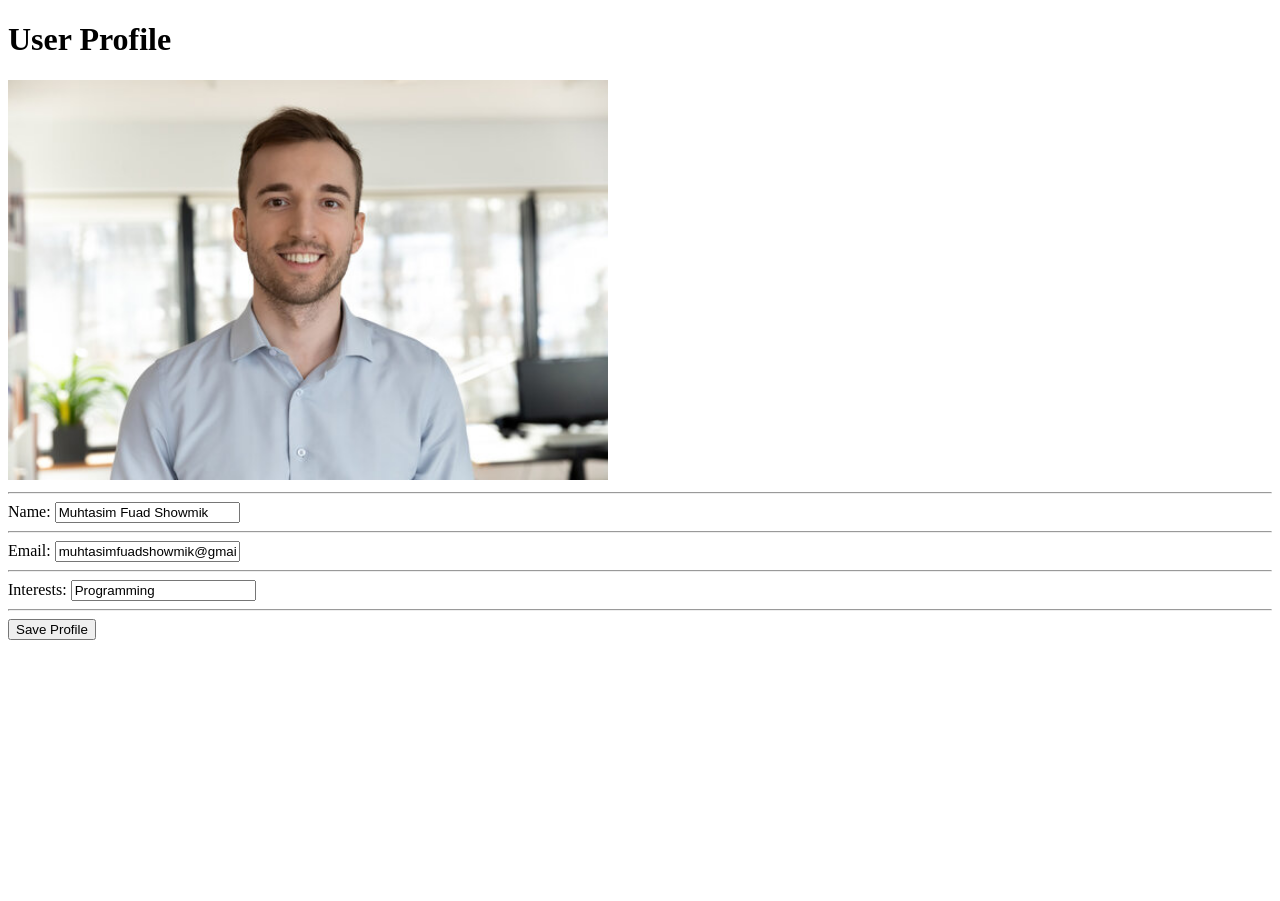
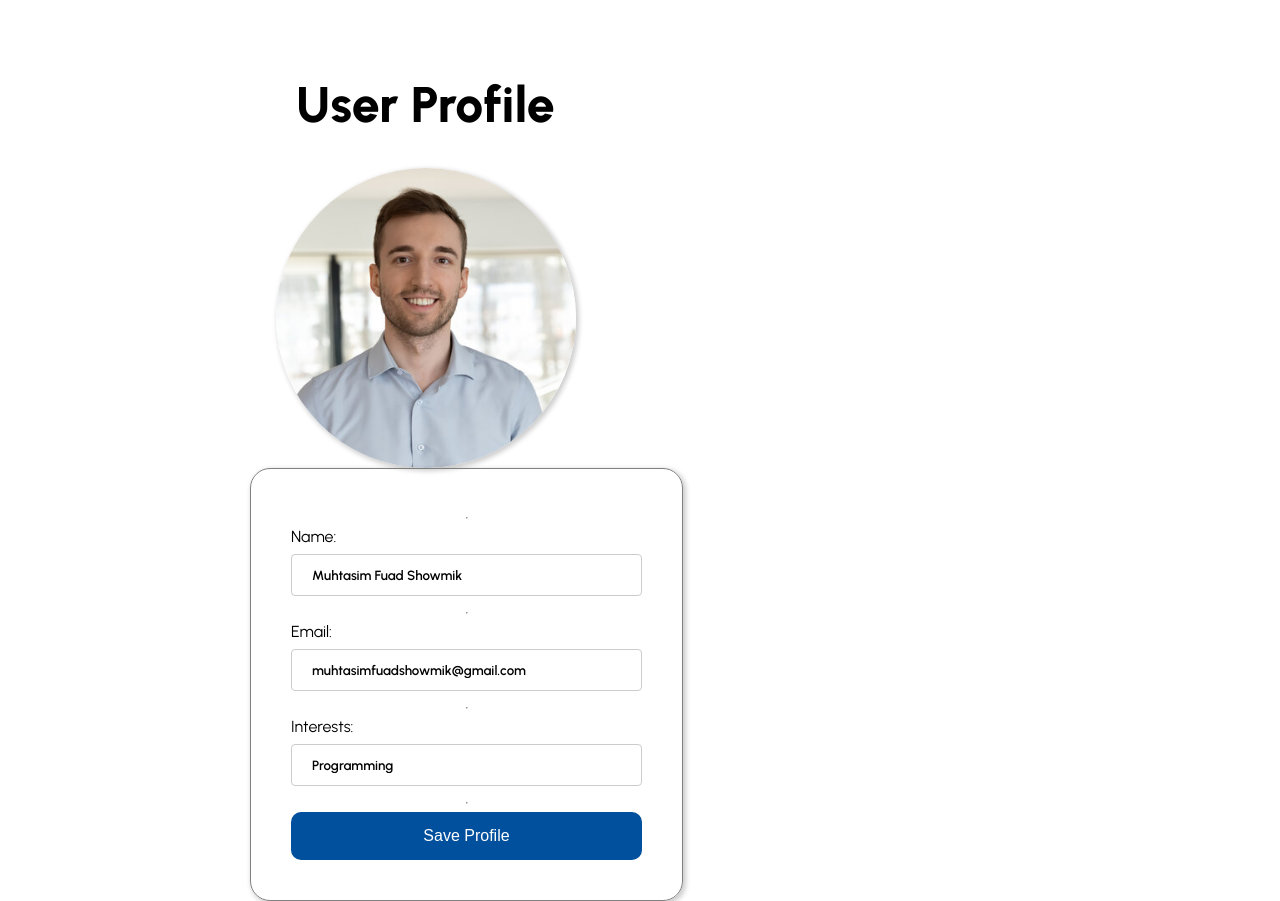
Before and after one commit to Muhtasim-Fuad-Showmik/Docker-Practise, a website: page index.html in a window 1280 px wide. Both pictures are taken after a click on the button "Edit Profile". Before the commit the page ends 800 px from the top, so only its background shows below. Drawn offline with Linux system fonts and the light colour scheme; no server answers.

Commit message:
Finished setting up the project so that the update of the page can stay synced with the Mongo DB database

```diff
--- a/index.html
+++ b/index.html
@@ -4,42 +4,83 @@
     <meta charset="UTF-8">
     <meta http-equiv="X-UA-Compatible" content="IE=edge">
     <meta name="viewport" content="width=device-width, initial-scale=1.0">
+
+    <!-- GOOGLE FONTS -->
+    <link rel="preconnect" href="https://fonts.googleapis.com">
+    <link rel="preconnect" href="https://fonts.gstatic.com" crossorigin>
+    <link href="https://fonts.googleapis.com/css2?family=Urbanist:wght@100;200;400;600;800&display=swap" rel="stylesheet">
+
+    <!-- CSS styles -->
+    <link rel="stylesheet" type="text/css" href="public/styles.css">
+
     <title>Docker Practise</title>
     <script>
-        function editProfile() {
-            document.querySelector('.container').style.display = 'none';
-            document.querySelector('.container-edit').style.display = 'block';
+        (async function init() {
+            const response = await fetch('http://localhost:3030/get-profile');
+            console.log("response", response);
+            const user = await response.json();
+            console.log(JSON.stringify(user));
 
-            const name = document.querySelector('#name').textContent;
-            document.querySelector('#input-name').value = name;
+            document.getElementById('name').textContent = user.name ? user.name : 'Anna Smith';
+            document.getElementById('email').textContent = user.email ? user.email : 'anna.smith@example.com';
+            document.getElementById('interests').textContent = user.interests ? user.interests : 'coding';
 
-            const email = document.querySelector('#email').textContent;
-            document.querySelector('#input-email').value = email;
+            const cont = document.getElementById('container');
+            cont.style.display = 'block';
+        })();
 
-            const interests = document.querySelector('#interests').textContent;
-            document.querySelector('#input-interests').value = interests;
+        async function handleUpdateProfileRequest() {
+            const contEdit = document.getElementById('container-edit');
+            const cont = document.getElementById('container');
+
+            const payload = {
+                name: document.getElementById('input-name').value,
+                email: document.getElementById('input-email').value,
+                interests: document.getElementById('input-interests').value
+            };
+
+            const response = await fetch('http://localhost:3030/update-profile', {
+                method: "POST",
+                headers: {
+                'Accept': 'application/json',
+                'Content-Type': 'application/json'
+                },
+                body: JSON.stringify(payload)
+            });
+            const jsonResponse = await response.json();
+
+            document.getElementById('name').textContent = jsonResponse.name;
+            document.getElementById('email').textContent = jsonResponse.email;
+            document.getElementById('interests').textContent = jsonResponse.interests;
+
+            cont.style.display = 'block';
+            contEdit.style.display = 'none';
         }
 
-        function saveProfile() {
-            document.querySelector('#name').textContent = document.querySelector('#input-name').value;
-            document.querySelector('#email').textContent = document.querySelector('#input-email').value;
-            document.querySelector('#interests').textContent = document.querySelector('#input-interests').value;
+        function updateProfile() {
+            const contEdit = document.getElementById('container-edit');
+            const cont = document.getElementById('container');
 
-            document.querySelector('.container').style.display = 'block';
-            document.querySelector('.container-edit').style.display = 'none';
+            document.getElementById('input-name').value = document.getElementById('name').textContent;
+            document.getElementById('input-email').value = document.getElementById('email').textContent;
+            document.getElementById('input-interests').value = document.getElementById('interests').textContent;
+
+            cont.style.display = 'none';
+            contEdit.style.display = 'block';
         }
     </script>
-
-    <style>
-
-    </style>
 </head>
 
 
 <body>
-    <div class="container">
+    <div id="container" class="container">
+        <div class="left-panel">
             <h1 id="header">User Profile</h1>
-        <img src="profile-picture.jpg" alt="Person" height="400">
+            <div class="picture-banner">
+                <img src="public/images/profile-picture.jpg" alt="Person" height="400">
+            </div>
+        </div>
+        <div class="right-panel">
             <hr />
             Name: <h3 id="name">Muhtasim Fuad Showmik</h3>
             <hr />
@@ -47,19 +88,30 @@
             <hr />
             Interests: <h3 id="interests">Programming</h3>
             <hr />
-        <button class="button" onclick="editProfile()">Edit Profile</button>
+
+            <button class="button" onclick="updateProfile()">Edit Profile</button>
         </div>
-    <div class="container-edit">
+    </div>
+
+    <div id="container-edit" class="container-edit">
+        <div class="left-panel">
             <h1 id="input-header">User Profile</h1>
-        <img src="profile-picture.jpg" alt="Person" height="400">
+            <div class="picture-banner">
+                <img src="public/images/profile-picture.jpg" alt="Person" height="400">
+            </div>
+        </div>
+
+        <div class="right-panel">
             <hr />
-        Name: <input type="text" id="input-name">
+            Name: <input type="text" id="input-name" name="name">
             <hr />
-        Email: <input type="email" id="input-email">
+            Email: <input type="email" id="input-email" name="email">
             <hr />
-        Interests: <input type="text" id="input-interests">
+            Interests: <input type="text" id="input-interests" name="interests">
             <hr />
-        <button class="button" onclick="saveProfile()">Save Profile</button>
+
+            <button class="button" onclick="handleUpdateProfileRequest()">Save Profile</button>
+        </div>
     </div>
 </body>
 </html>
--- a/package.json
+++ b/package.json
@@ -18,8 +18,10 @@
   },
   "homepage": "https://github.com/Muhtasim-Fuad-Showmik/Docker-Practise#readme",
   "dependencies": {
+    "body-parser": "^1.20.0",
     "express": "^4.18.1",
     "fs": "^0.0.1-security",
+    "mongodb": "^4.6.0",
     "path": "^0.12.7"
   }
 }
--- /dev/null
+++ b/public/styles.css
@@ -0,0 +1,79 @@
+body {
+    font-family: 'Urbanist', sans-serif;
+    margin: 0px;
+}
+
+#header, #input-header{
+    text-align: center;
+    font-size: 50px;
+}
+
+.picture-banner{
+    display: flex;
+    justify-content: center;
+}
+
+.picture-banner img {
+    width: 300px;
+    height: 300px;
+    border-radius: 50%;
+    object-fit: cover;
+    box-shadow: 2px 2px 5px 1px rgba(0, 0, 0, 0.2);
+}
+
+.container, .container-edit {
+    display: flex;
+    align-items: center;
+    padding: 40px 250px;
+    height: 90vh;
+}
+
+.container-edit {
+    display: none;
+}
+
+.left-panel {
+    width: 45%;
+    display: inline-flex;
+    flex-direction: column;
+    align-items: center;
+}
+
+.right-panel {
+    padding: 40px 40px;
+    width: 45%;
+    display: inline-flex;
+    flex-direction: column;
+    border: 1px solid grey;
+    border-radius: 20px;
+    box-shadow: 2px 2px 5px 1px rgba(0, 0, 0, 0.2);
+}
+
+input[type=text], input[type=email] {
+    width: 100%;
+    padding: 12px 20px;
+    margin: 8px 0;
+    display: inline-block;
+    border: 1px solid #ccc;
+    border-radius: 4px;
+    box-sizing: border-box;
+    text-decoration: none;
+    font-family: inherit;
+    font-weight: 600;
+}
+
+.button {
+    font-size: 16px;
+    padding: 15px 30px;
+    border: none;
+    text-decoration: none;
+    background-color: #00509d;
+    color: white;
+    border-radius: 10px;
+    transition: all 0.5s ease;
+}
+
+.button:hover {
+    background-color: #0466c8;
+    cursor: pointer;
+}
```
Also changed, not shown: server.js (+51 -2 lines), public/images/profile-picture.jpg (renamed from profile-picture.jpg), 1 other file. Lines whose indentation alone changed are shown as unchanged.
